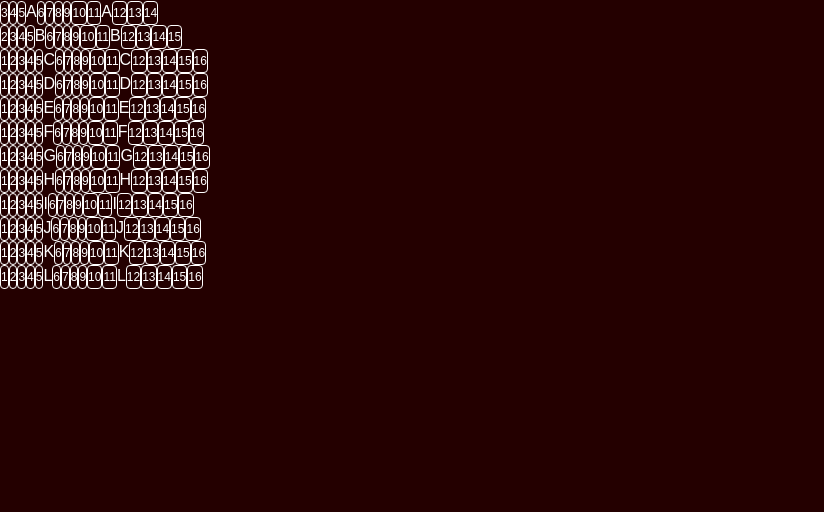
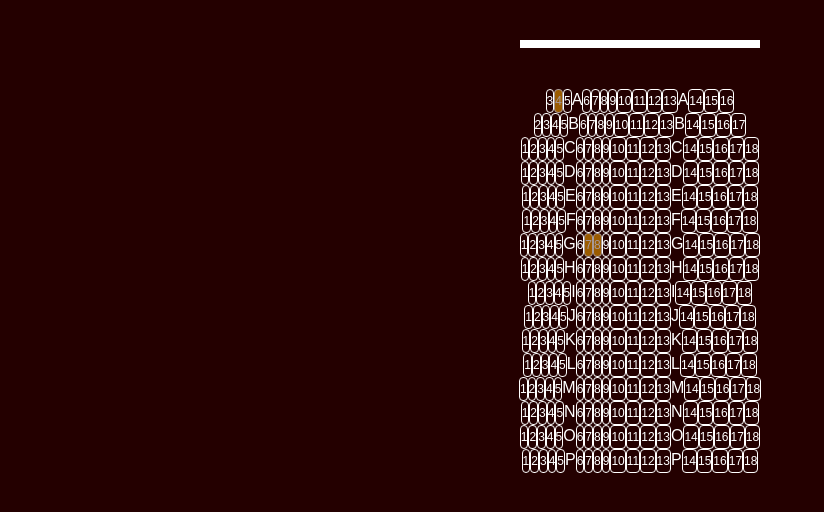
Before and after one commit to TaiyoMaruyama/cinema-reservation-app, a Next.js app in the folder frontend/: page / in a window 1280 px wide. Shown: the top 512 px of the page, without its empty margins (0-824 px from the left). Built offline with nearby package versions, Linux system fonts and the light colour scheme.

Commit message:
座席のレイアウトを作成

```diff
--- a/frontend/app/page.tsx
+++ b/frontend/app/page.tsx
@@ -1,6 +1,6 @@
-import SeatButton from '@/components/reservation/SeatButton'
+import Room from '@/components/reservation/Room'
 
 const HOME = () => {
-  return <SeatButton />
+  return <Room />
 }
 export default HOME
--- a/frontend/components/gadgets/seatButton.tsx
+++ b/frontend/components/gadgets/seatButton.tsx
@@ -13,8 +13,8 @@ const buttonVariants = cva(
         true: 'bg-primary',
         false: '',
       },
-      disabled: {
-        true: 'border-none hover:opacity-0 text-translate',
+      reserved: {
+        true: 'bg-primary opacity-60 pointer-events-none',
         false: '',
       },
     },
@@ -27,7 +27,7 @@ export interface SeatButtonComponentProps
   asChild?: boolean
   label: string
   selected?: boolean
-  disabled?: boolean
+  reserved: boolean
 }
 
 const SeatButtonComponent = React.forwardRef<
@@ -41,6 +41,7 @@ const SeatButtonComponent = React.forwardRef<
       label,
       selected = false,
       disabled = false,
+      reserved = false,
       ...props
     },
     ref,
@@ -50,7 +51,7 @@ const SeatButtonComponent = React.forwardRef<
       <div className={seatButtonSize}>
         {!disabled ? (
           <Comp
-            className={cn(buttonVariants({ className, selected, disabled }))}
+            className={cn(buttonVariants({ className, selected, reserved }))}
             ref={ref}
             {...props}
           >
--- /dev/null
+++ b/frontend/components/reservation/ColumnSeats.tsx
@@ -0,0 +1,35 @@
+import {
+  type PassagePoint,
+  demoReserved,
+  seatBlank,
+} from '@/consts/reservation'
+import { SeatBlankComponent, SeatButtonComponent } from '../gadgets/seatButton'
+
+const ColumnSeats: React.FC<{
+  alphabet: string
+  index: number
+  passagePoint: PassagePoint
+}> = ({ alphabet, index, passagePoint }) => {
+  const id = `${alphabet}-${index}`
+
+  return (
+    <>
+      {seatBlank.includes(id) ? (
+        <SeatBlankComponent key={id} />
+      ) : (
+        <div className='flex'>
+          <SeatButtonComponent
+            key={id}
+            label={String(index)}
+            reserved={demoReserved.includes(id)}
+          />
+          {passagePoint.columns.includes(index) && (
+            <SeatBlankComponent alpha={alphabet} />
+          )}
+        </div>
+      )}
+    </>
+  )
+}
+
+export default ColumnSeats
--- /dev/null
+++ b/frontend/components/reservation/Room.tsx
@@ -0,0 +1,13 @@
+import RowSeats from './RowSeats'
+import ScreenFrame from './ScreenFrame'
+
+const Room = () => {
+  return (
+    <div className='flex flex-col items-center w-full'>
+      <ScreenFrame />
+      <RowSeats />
+    </div>
+  )
+}
+
+export default Room
--- /dev/null
+++ b/frontend/components/reservation/RowSeats.tsx
@@ -0,0 +1,36 @@
+import {
+  demoAlphabetList,
+  demoColumnList,
+  passagePoint,
+} from '@/consts/reservation'
+import { SeatBlankComponent } from '../gadgets/seatButton'
+import ColumnSeats from './ColumnSeats'
+
+const RowSeats = () => {
+  return (
+    <>
+      {demoAlphabetList.map((alphabet) => (
+        <>
+          <div key={alphabet} className='flex'>
+            {passagePoint.rows.length === 0 && (
+              <SeatBlankComponent key={alphabet} alpha={alphabet} />
+            )}
+            {demoColumnList.map((column) => (
+              <ColumnSeats
+                key={column}
+                alphabet={alphabet}
+                index={column}
+                passagePoint={passagePoint}
+              />
+            ))}
+          </div>
+          {passagePoint.rows.includes(alphabet) && (
+            <SeatBlankComponent key={alphabet} />
+          )}
+        </>
+      ))}
+    </>
+  )
+}
+
+export default RowSeats
--- /dev/null
+++ b/frontend/components/reservation/ScreenFrame.tsx
@@ -0,0 +1,5 @@
+const ScreenFrame = () => {
+  return <div className='w-60 my-10 h-2 bg-white' />
+}
+
+export default ScreenFrame
--- a/frontend/components/reservation/SeatButton.tsx
+++ /dev/null
@@ -1,53 +0,0 @@
-import { SeatBlankComponent, SeatButtonComponent } from '../gadgets/seatButton'
-
-const demoNumList = [1, 2, 3, 4, 5, 6, 7, 8, 9, 10, 11, 12, 13, 14, 15, 16]
-const demoAlphabetList = [
-  'A',
-  'B',
-  'C',
-  'D',
-  'E',
-  'F',
-  'G',
-  'H',
-  'I',
-  'J',
-  'K',
-  'L',
-]
-const seatBlank = ['A-1', 'A-2', 'A-15', 'A-16', 'B-1', 'B-16']
-const passagePoint = { rows: [5, 11], columns: ['E', 'L'] }
-
-const SeatButton = () => {
-  const seatEnumeration = (alpha: string, num: number) => {
-    const id = `${alpha}-${num}`
-    if (seatBlank.includes(id)) {
-      return <SeatBlankComponent key={id} />
-    }
-    return (
-      <div style={{ display: 'flex' }}>
-        <SeatButtonComponent key={id} label={String(num)} />
-        {passagePoint.rows.includes(num) && (
-          <SeatBlankComponent alpha={alpha} />
-        )}
-      </div>
-    )
-  }
-
-  return (
-    <>
-      {demoAlphabetList.map((alpha) => (
-        <>
-          <div key={alpha} style={{ display: 'flex' }}>
-            {demoNumList.map((d) => seatEnumeration(alpha, d))}
-          </div>
-          {passagePoint.columns.includes(alpha) && (
-            <SeatBlankComponent key={alpha} />
-          )}
-        </>
-      ))}
-    </>
-  )
-}
-
-export default SeatButton
--- a/frontend/consts/reservation.ts
+++ b/frontend/consts/reservation.ts
@@ -1 +1,25 @@
 export const seatButtonSize = 'w-6 h-6 m-0.5'
+
+// 16までの数字を動的に生成
+export const demoColumnList: number[] = Array.from(
+  { length: 18 },
+  (_, index) => index + 1,
+)
+
+// アルファベットのAからPまでを動的に生成
+export const demoAlphabetList: string[] = Array.from(
+  { length: 16 },
+  (_, index) => String.fromCharCode(65 + index),
+)
+
+// NOTE:削除予定
+export const seatBlank = ['A-1', 'A-2', 'A-17', 'A-18', 'B-1', 'B-18']
+
+export interface PassagePoint {
+  columns: number[]
+  rows: string[]
+}
+// NOTE:削除予定
+export const passagePoint: PassagePoint = { columns: [5, 13], rows: ['H'] }
+// NOTE:削除予定
+export const demoReserved = ['A-4', 'G-7', 'G-8']
```
